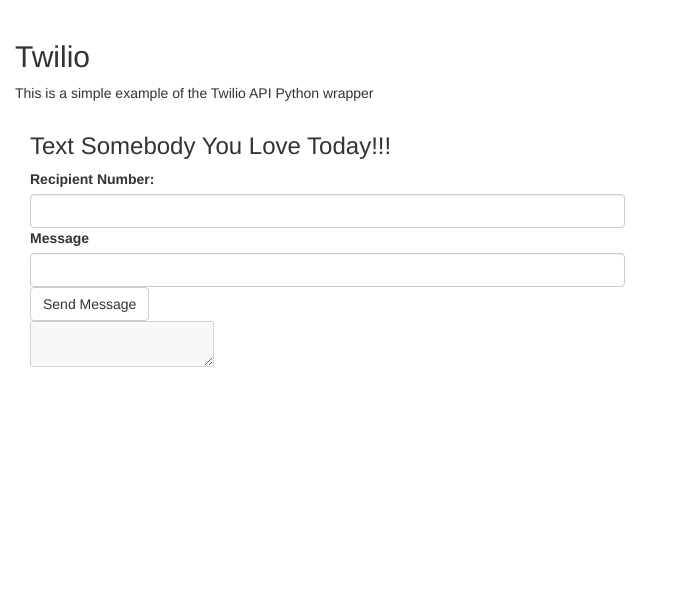
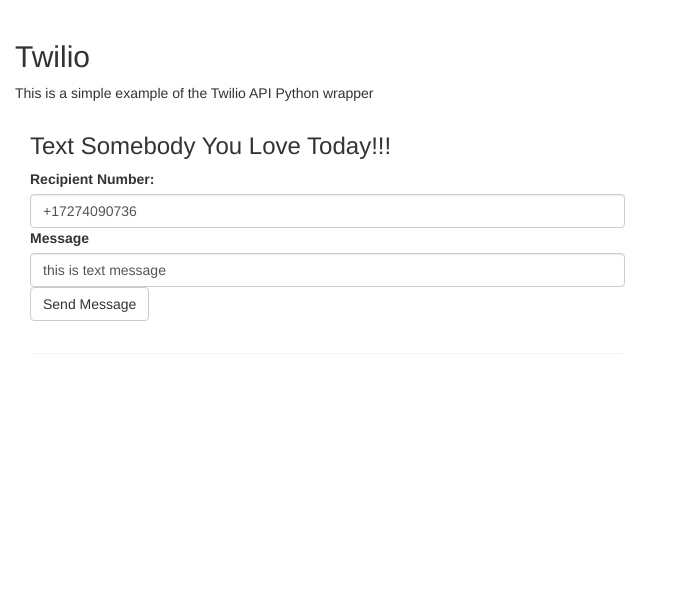
Before and after one commit to danieltimpone/lurcat-flask, a Python web app: template lurcat/templates/twilio/home.html in a window 1280 px wide. Shown: the part 51-658 px from the top of the page, without its empty margins (0-673 px from the left). Run offline with Jinja, Linux system fonts and the light colour scheme; the template is opened without the code that fills it, so the values that code supplies are empty; some libraries are stand-ins or nearby versions.

Commit message:
feedback for twillio

```diff
--- a/lurcat/modules/twilio/services.py
+++ b/lurcat/modules/twilio/services.py
@@ -19,4 +19,4 @@
 		print data
 		sms = client.sms.messages.create(body=data['text-message'],
 		to=data['recipient'],from_=site_number)
-		return 'congrats'
+		return jsonify({'key': data})
--- a/lurcat/templates/twilio/home.html
+++ b/lurcat/templates/twilio/home.html
@@ -13,14 +13,14 @@
 				<label for="recipient">
 					Recipient Number:
 				</label>
-				<input type="text" name="recipient" id="recipient" class="form-control" />
+				<input type="text" name="recipient" id="recipient" class="form-control" value="+17274090736" />
 				<label for="recipient">
 					Message
 				</label>
-				<input type="text" name="text-message" id="text-message" class="form-control" />
+				<input type="text" name="text-message" id="text-message" class="form-control" value="this is text message" />
 				<button class="btn btn-default" id="submit-message" >Send Message</button>
 			</div>
-			<textarea id="return-value" disabled></textarea>
+			<div id="return-value" class="panel panel-body"></div>
 		</div>
 	</div>
 </div>
@@ -34,7 +34,6 @@
 				'recipient' : $("input[name='recipient']").val(),
 				'text-message' : $("input[name='text-message").val()
 			}
-			console.log(data)
 			$.ajax({
 		        type: "POST",
 		        contentType: "application/json",
@@ -42,7 +41,8 @@
 		        data:  JSON.stringify(data),
 		        dataType: "json",
 		        success: function (data) {
-		          $('#return-value').val('your text message was sent');
+		        	$('#text-message-form').hide();
+		          	$('#return-value').text('your text message was sent');
 		        },
 
 	      	});
```
